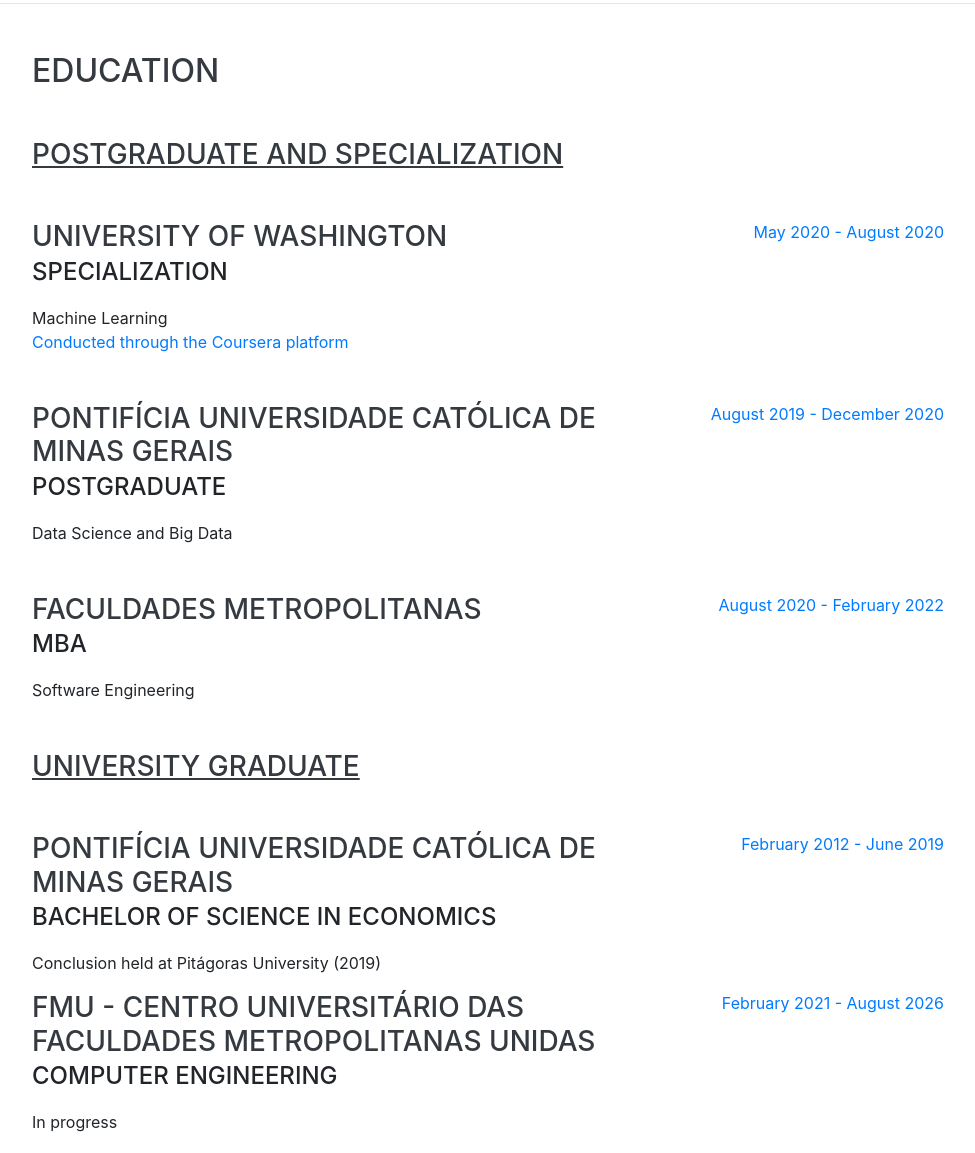
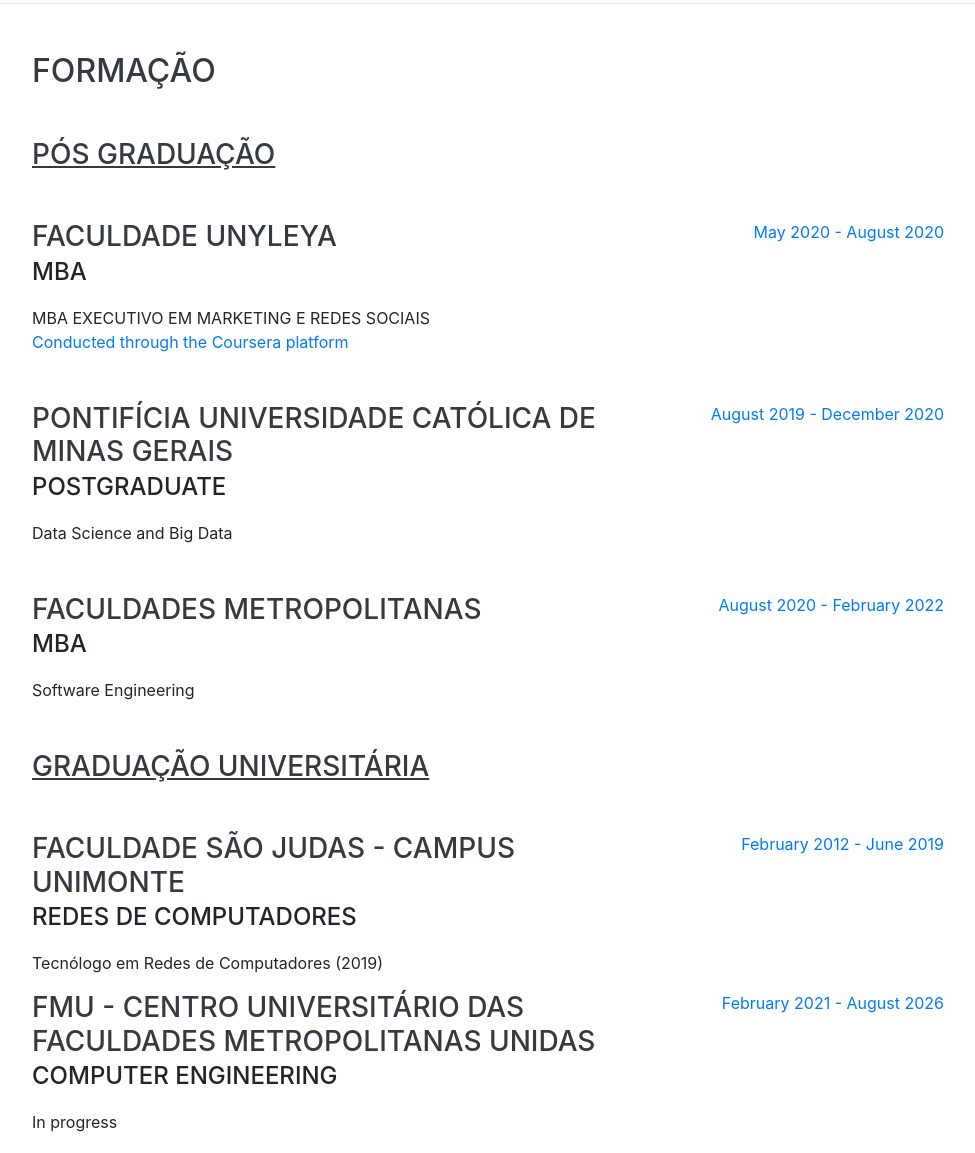
Before and after one commit to RicardoGomes-gitbub/portifolio-analise-dados, a website with bundled scripts: page index.html in a window 1280 px wide. Shown: the part 2598-3751 px from the top of the page, without its empty margins (288-1263 px from the left). Built offline with nearby package versions, Linux system fonts and the light colour scheme; a web font is replaced by a local one.

Commit message:
Update index.html

```diff
--- a/index.html
+++ b/index.html
@@ -228,15 +228,15 @@
 
     <section class="resume-section p-3 p-lg-5 d-flex align-items-center" id="education">
       <div class="w-100">
-        <h2 class="mb-5">Education</h2>
+        <h2 class="mb-5">Formação</h2>
 
-        <h3 class="mb-5">  <u>Postgraduate and Specialization</u></h3>
+        <h3 class="mb-5">  <u>Pós Graduação</u></h3>
 
         <div class="resume-item d-flex flex-column flex-md-row justify-content-between mb-5">
           <div class="resume-content">
-            <h3 class="mb-0">University of Washington </h3>
-            <div class="subheading mb-3">Specialization </div>
-            <div>Machine Learning </div>
+            <h3 class="mb-0">Faculdade Unyleya </h3>
+            <div class="subheading mb-3">MBA </div>
+            <div>MBA EXECUTIVO EM MARKETING E REDES SOCIAIS </div>
             <a href = "https://coursera.org/share/71060aa26301daa1d63fce5b52406f81" target="_blank">Conducted through the Coursera platform</a>
           </div>
           <div class="resume-date text-md-right">
@@ -266,13 +266,13 @@
           </div>
         </div>
 
-        <h3 class="mb-5"> <u>University graduate</u></h3>
+        <h3 class="mb-5"> <u>Graduação Universitária</u></h3>
 
         <div class="resume-item d-flex flex-column flex-md-row justify-content-between">
           <div class="resume-content">
-            <h3 class="mb-0">Pontifícia Universidade Católica de Minas Gerais</h3>
-            <div class="subheading mb-3">Bachelor of Science in Economics</div>
-            <p>Conclusion held at Pitágoras University (2019)</p>
+            <h3 class="mb-0">Faculdade São Judas - Campus Unimonte</h3>
+            <div class="subheading mb-3">Redes de Computadores</div>
+            <p>Tecnólogo em Redes de Computadores (2019)</p>
           </div>
           <div class="resume-date text-md-right">
             <span class="text-primary">February 2012 - June 2019</span>
```
